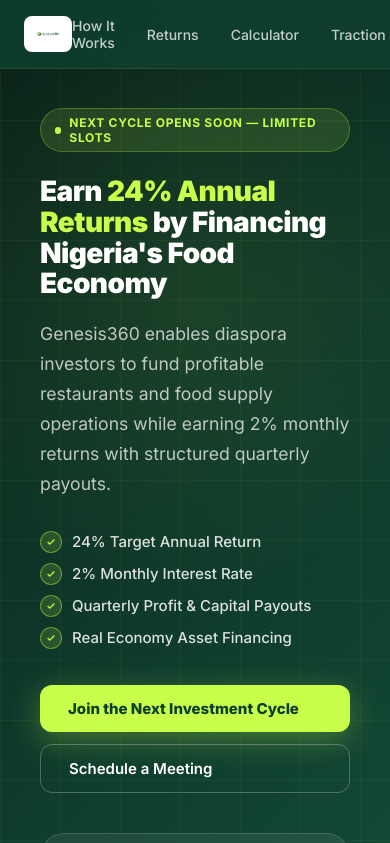
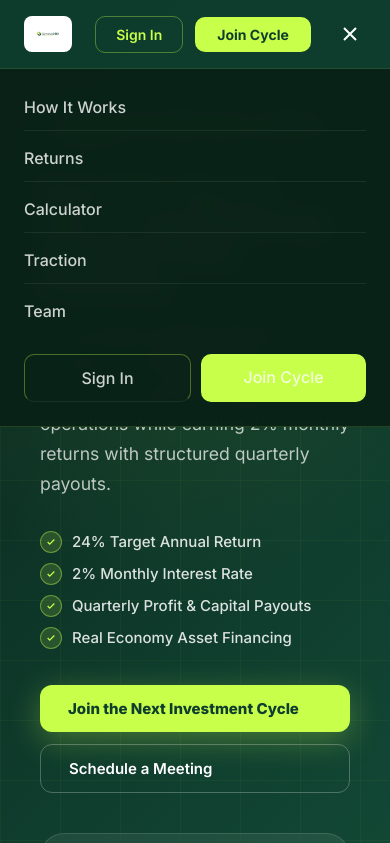
Before and after one commit to genesis360techio-prog/genesis360Vest, a website: page preview.html in a window 390 px wide. Both pictures are taken after a click on the button 355 px from the left and 34 px from the top of the page. Shown: the top 843 px of the page. Drawn offline with Linux system fonts and the light colour scheme.

Commit message:
Mobile nav: replace broken toggle with full-width dropdown menu, hamburger/X icon swap, close on link click

```diff
--- a/preview.html
+++ b/preview.html
@@ -37,7 +37,14 @@
 .btn-ghost:hover{background:rgba(199,255,74,0.08)}
 .btn-primary{padding:9px 22px;background:#C7FF4A;color:#0F3D2E;border-radius:10px;font-size:.875rem;font-weight:700;text-decoration:none;transition:all .2s}
 .btn-primary:hover{background:#d4ff6a;transform:translateY(-1px)}
-.mob-menu-btn{display:none;background:none;border:none;cursor:pointer;color:#fff}
+.mob-menu-btn{display:none;background:none;border:none;cursor:pointer;color:#fff;padding:4px;line-height:0}
+.mob-menu{display:none;position:fixed;top:68px;left:0;right:0;z-index:99;background:rgba(10,34,24,0.98);backdrop-filter:blur(12px);border-bottom:1px solid rgba(199,255,74,0.15);padding:16px 24px 24px;flex-direction:column;gap:4px}
+.mob-menu.open{display:flex}
+.mob-menu a{color:rgba(255,255,255,0.8);font-size:1rem;font-weight:500;text-decoration:none;padding:13px 0;border-bottom:1px solid rgba(255,255,255,0.07);transition:color .15s}
+.mob-menu a:last-of-type{border-bottom:none}
+.mob-menu a:hover,.mob-menu a:active{color:#C7FF4A}
+.mob-menu-btns{display:flex;gap:10px;margin-top:16px}
+.mob-menu-btns a{flex:1;text-align:center}
 
 /* ── HERO ── */
 .hero{min-height:100vh;background:linear-gradient(135deg,#0a2218 0%,#0F3D2E 45%,#1a5c42 100%);display:flex;align-items:center;padding-top:68px;position:relative;overflow:hidden}
@@ -294,11 +301,25 @@
       <a href="/login" class="btn-ghost">Sign In</a>
       <a href="/register" class="btn-primary">Join Cycle</a>
     </div>
-    <button class="mob-menu-btn" onclick="document.querySelector('.nav-links').style.display=document.querySelector('.nav-links').style.display==='flex'?'none':'flex'">
-      <svg width="22" height="22" fill="none" stroke="currentColor" stroke-width="2" viewBox="0 0 24 24"><path d="M4 6h16M4 12h16M4 18h16"/></svg>
+    <button class="mob-menu-btn" id="mob-toggle" onclick="toggleMobMenu()">
+      <svg id="mob-icon-open" width="24" height="24" fill="none" stroke="currentColor" stroke-width="2" viewBox="0 0 24 24"><path d="M4 6h16M4 12h16M4 18h16"/></svg>
+      <svg id="mob-icon-close" width="24" height="24" fill="none" stroke="currentColor" stroke-width="2" viewBox="0 0 24 24" style="display:none"><path d="M18 6L6 18M6 6l12 12"/></svg>
     </button>
   </div>
 </nav>
+
+<!-- ══ MOBILE MENU ══════════════════════════════════════════════ -->
+<div class="mob-menu" id="mob-menu">
+  <a href="#how-it-works" onclick="closeMobMenu()">How It Works</a>
+  <a href="#returns" onclick="closeMobMenu()">Returns</a>
+  <a href="#calculator" onclick="closeMobMenu()">Calculator</a>
+  <a href="#traction" onclick="closeMobMenu()">Traction</a>
+  <a href="#team" onclick="closeMobMenu()">Team</a>
+  <div class="mob-menu-btns">
+    <a href="/login" class="btn-ghost" onclick="closeMobMenu()">Sign In</a>
+    <a href="/register" class="btn-primary" onclick="closeMobMenu()">Join Cycle</a>
+  </div>
+</div>
 
 <!-- ══ HERO ══════════════════════════════════════════════════════ -->
 <section class="hero">
@@ -666,6 +687,25 @@
 </section>
 
 <script>
+function toggleMobMenu() {
+  var menu = document.getElementById('mob-menu')
+  var isOpen = menu.classList.toggle('open')
+  document.getElementById('mob-icon-open').style.display  = isOpen ? 'none'  : 'block'
+  document.getElementById('mob-icon-close').style.display = isOpen ? 'block' : 'none'
+}
+function closeMobMenu() {
+  document.getElementById('mob-menu').classList.remove('open')
+  document.getElementById('mob-icon-open').style.display  = 'block'
+  document.getElementById('mob-icon-close').style.display = 'none'
+}
+// Close menu on outside click
+document.addEventListener('click', function(e) {
+  if (!document.getElementById('mob-menu').classList.contains('open')) return
+  if (!e.target.closest('#mob-menu') && !e.target.closest('#mob-toggle')) closeMobMenu()
+})
+</script>
+
+<script>
 // Amortization Calculator — 2.5% monthly, 1-month moratorium, 4 quarterly payments
 var MONTHLY_RATE    = 0.025
 var MORATORIUM_MONTHS = 1
```
